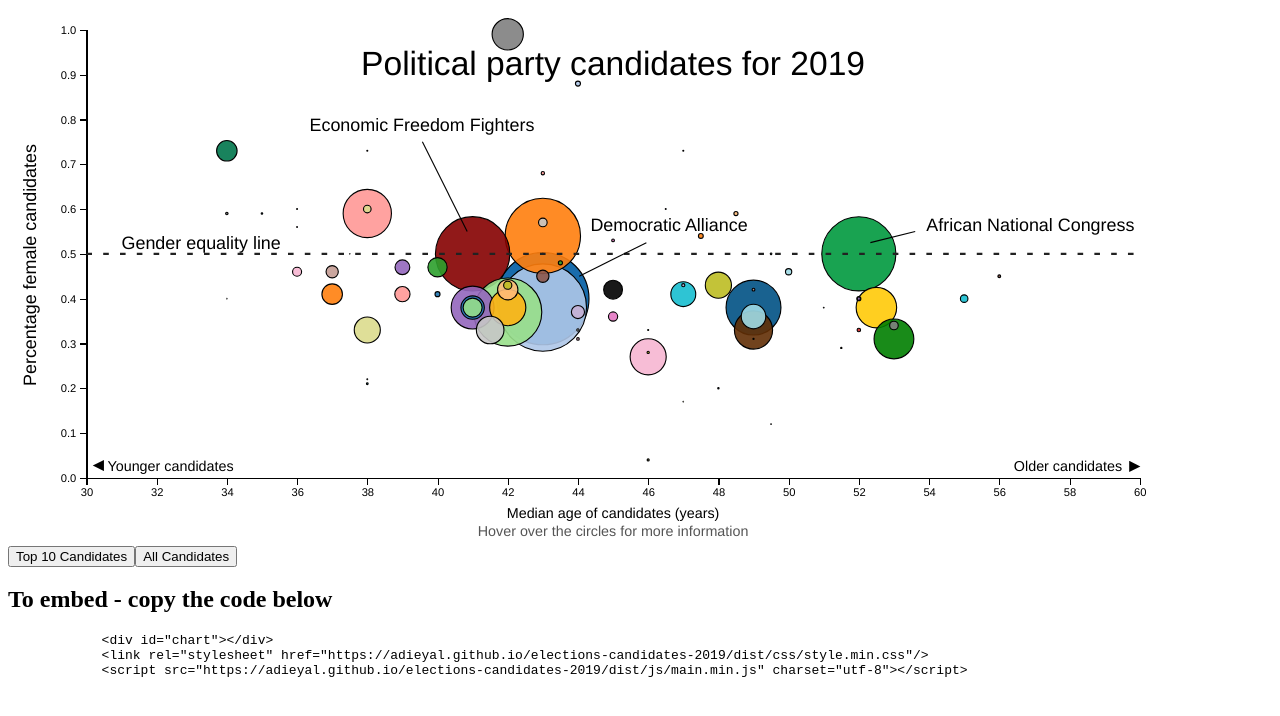
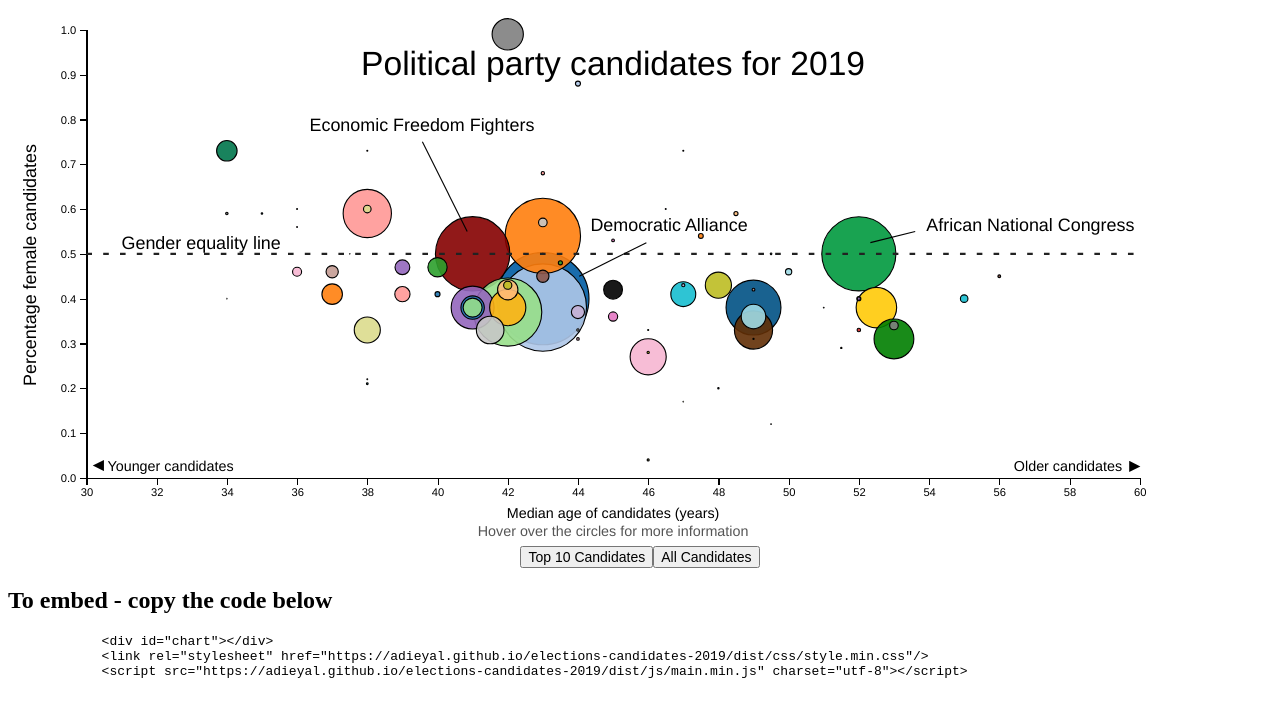
Before and after one commit to adieyal/elections-candidates-2019, a website with bundled scripts: page index.html in a window 1280 px wide. Built offline with nearby package versions, Linux system fonts and the light colour scheme.

Commit message:
centred and styled buttons

```diff
--- a/src/css/style.css
+++ b/src/css/style.css
@@ -68,3 +68,11 @@
     stroke-width: 1px;
     fill: none;
 }
+
+#chart div.candidate-buttons {
+    text-align: center;
+}
+
+#chart div.candidate-buttons button {
+    font-size: 14px;
+}
--- a/src/scripts/scatter.js
+++ b/src/scripts/scatter.js
@@ -1165,7 +1165,8 @@
 .attr("text-anchor", "middle")
 .classed("heading", true)
 
-container.append("button")
+var buttons = container.append("div").classed("candidate-buttons", true);
+buttons.append("button")
     .text("Top 10 Candidates")
     .on("click", function() {
         d3.selectAll(".dot").transition().duration(transitionDuration).call(position10).on("start", function() {
@@ -1174,7 +1175,7 @@
         });
     })
 
-container.append("button")
+buttons.append("button")
     .text("All Candidates")
     .on("click", function() {
         d3.selectAll(".dot").transition().duration(transitionDuration).call(position).on("end", function() {
```
Also changed, not shown: dist/css/style.min.css, dist/js/main.js, dist/js/main.min.js.
